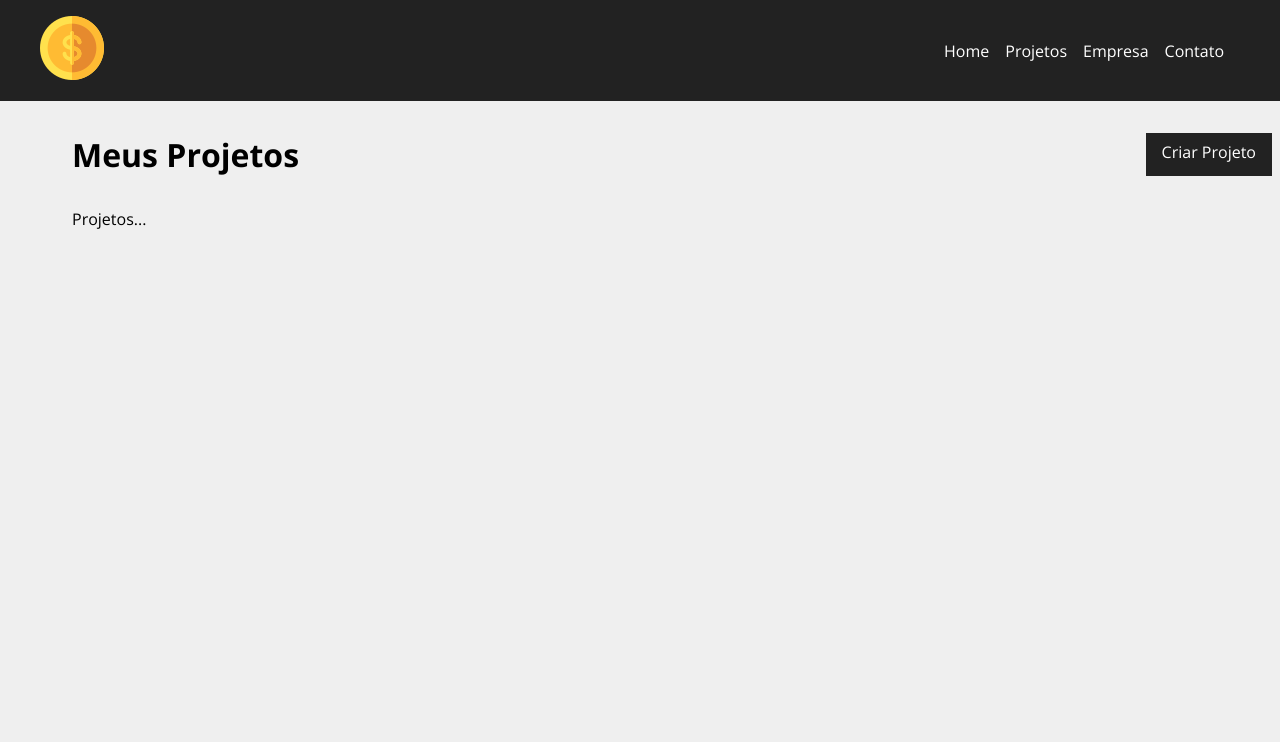
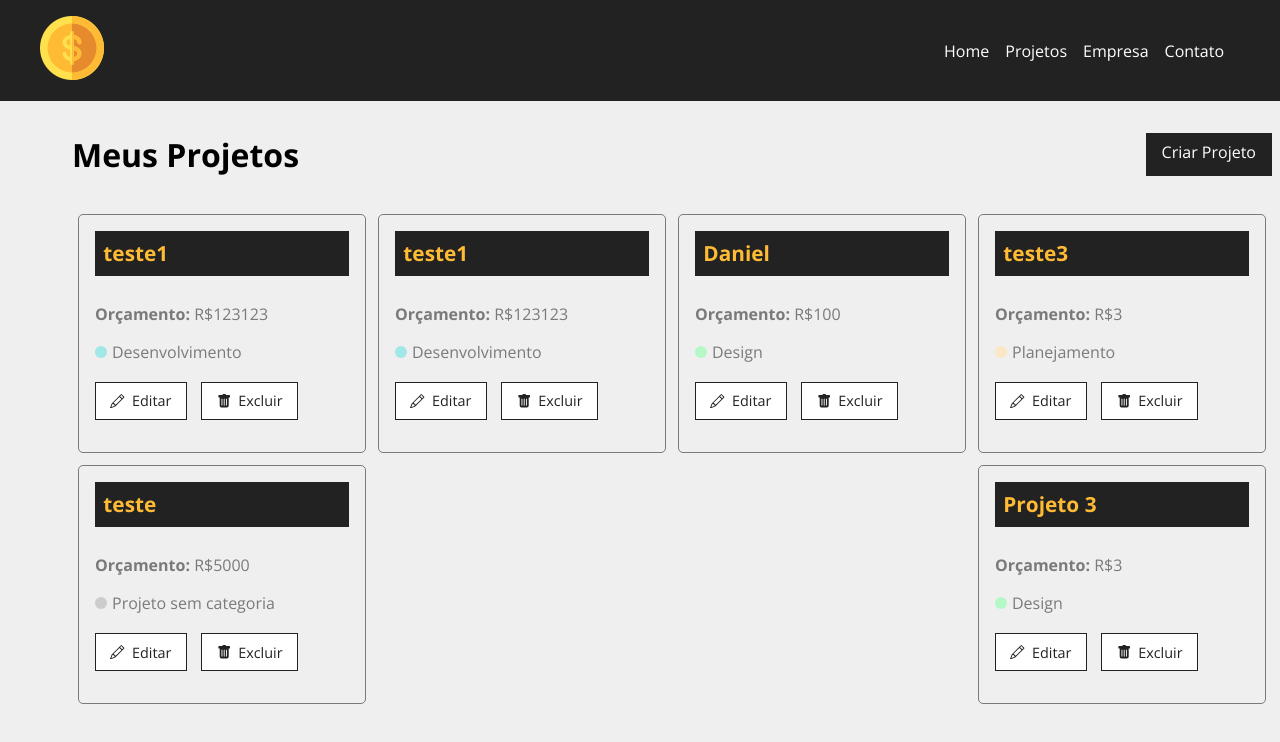
Before and after one commit to danielreschkelima-code/PROJETO_TI, a React (Create React App) app in the folder React/costs/: page /projects in a window 1280 px wide. Shown: the top 742 px of the page. Built offline with nearby package versions, Linux system fonts and the light colour scheme; data requests are answered from the project's data file; a web font is replaced by a local one.

Commit message:
Projects cards

```diff
--- a/React/costs/src/components/pages/Projects.js
+++ b/React/costs/src/components/pages/Projects.js
@@ -1,12 +1,16 @@
 import { useLocation } from 'react-router-dom';
+import { useState, useEffect } from 'react';
 
 import Message from "../layout/Message.js";
 import Container from '../layout/Container.js'
 import LinkButton from '../layout/LinkButton.js';
+import ProjectCard from '../project/ProjectCard.js';
 
 import styles from './Projects.module.css'
 
 function Projects() {
+
+    const [projects, setProjects] = useState([]);
 
     const location = useLocation();
 
@@ -14,6 +18,21 @@
     if(location.state) {
         message = location.state.message;
     }
+
+    useEffect(() => {
+        fetch('http://localhost:5000/projects', {
+            method: 'GET',
+            headers: {
+                'Content-Type': 'application.json',
+            },
+        })
+        .then((resp) => resp.json())
+        .then((data) => {
+            console.log(data);
+            setProjects(data);
+        })
+        .catch((err) => console.log(err))
+    }, []);
 
     return (
         <div className={styles.project_container}>
@@ -23,7 +42,10 @@
             </div>
             {message && <Message msg={message} type="success" />}
             <Container customCLass="start">
-                <p>Projetos...</p>
+                {projects.length > 0 &&
+                    projects.map((project) => (<ProjectCard name={project.name} id={project.id} budget={project.budget} category={project.category ? project.category.name : "Projeto sem categoria"} key={project.id} />
+                    ))
+                }
             </Container>
         </div>
     );
--- /dev/null
+++ b/React/costs/src/components/project/Project.module.css
@@ -0,0 +1,87 @@
+.project_card {
+    padding: 1em;
+    border: 1px solid #7a7a7a;
+    border-radius: 5px;
+    width: 24%;
+    margin: 0.5%
+}
+
+.project_card h4 {
+    background-color: #222;
+    color: #ffbb33;
+    padding: .4em;
+    margin-bottom: 1.3em;
+    font-size: 1.3em;
+}
+
+.project_card p {
+    color: #7A7A7A;
+    margin-bottom: 1em;
+}
+
+.project_card p span {
+    font-weight: bold;
+}
+
+.category_text {
+    display: flex;
+    align-items: center;
+}
+
+.category_text span {
+    display: block;
+    width: 12px;
+    height: 12px;
+    border-radius: 50%;
+    background-color: #CCC;
+    margin-right: 5px;
+}
+
+.category_text .infra {
+    background-color: #ffaebc;
+}
+
+.category_text .desenvolvimento {
+    background-color: #a0e7e5;
+}
+
+.category_text .design {
+    background-color: #b4f8c8;
+}
+
+.category_text .planejamento {
+    background-color: #fbe7c6;
+}
+
+.project_card_actions {
+    margin-top: 1.2em;
+    display: flex;
+    align-items: center;
+}
+
+.project_card_actions a,
+.project_card_actions button {
+    text-decoration: none;
+    border: none;
+    background-color: #FFF;
+    color: #222;
+    font-size: .9em;
+    padding: .6em 1em;
+    margin-right: 1em;
+    cursor: pointer;
+    border: 1px solid #222;
+    display: flex;
+    align-items: center;
+    justify-content: center;
+    transition: .5s;
+}
+
+.project_card_actions svg {
+    margin-right: .5em;
+}
+
+.project_card_actions a:hover,
+.project_card_actions button:hover {
+    background-color: #222;
+    color: #ffbb33;
+}
--- /dev/null
+++ b/React/costs/src/components/project/ProjectCard.js
@@ -0,0 +1,30 @@
+import { Link } from 'react-router-dom';
+
+import styles from './Project.module.css';
+
+import { BsPencil, BsFillTrashFill } from 'react-icons/bs';
+
+function ProjectCard( {id, name, budget, category, handleRemove} ) {
+    return (
+        <div className={styles.project_card} >
+            <h4>{name}</h4>
+            <p>
+                <span>Orçamento:</span> R${budget}
+            </p>
+            <p className={styles.category_text}>
+                <span className={`${styles[category.toLowerCase()]}`}></span> {category}
+            </p>
+            <p>
+                <div className={styles.project_card_actions}>
+                    <Link to="/">
+                        <BsPencil /> Editar
+                    </ Link>
+                    <button>
+                        <BsFillTrashFill /> Excluir
+                    </button>
+                </div>
+            </p>
+        </div>
+    );
+}
+export default ProjectCard;
```
